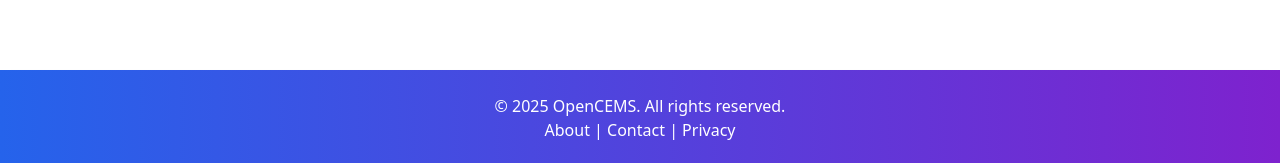
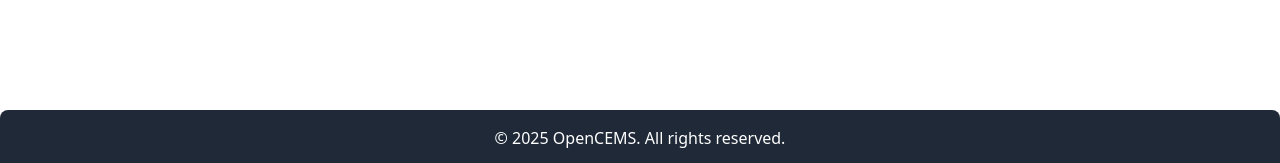
Before and after one commit to Anh-Dung-Nguyen/REPA, a React (Create React App) app in the folder repa_frontend/: page / in a window 1280 px wide. Shown: the part 634-797 px from the top of the page. Built offline with nearby package versions, Linux system fonts and the light colour scheme; no server answers.

Commit message:
Small update

```diff
--- a/repa_frontend/src/components/Footer.jsx
+++ b/repa_frontend/src/components/Footer.jsx
@@ -3,12 +3,9 @@
 class Footer extends Component {
   render() {
     return (
-      <footer className = "footer bg-gradient-to-r from-blue-600 to-purple-700 text-white p-6 shadow-lg">
-        <div className = "footer-content container mx-auto text-center">
+      <footer className="bg-gray-800 text-white p-4 text-center mt-8 rounded-t-lg">
+        <div className="container mx-auto">
           <p>&copy; {new Date().getFullYear()} OpenCEMS. All rights reserved.</p>
-          <nav>
-            <a href="/about">About</a> | <a href="/contact">Contact</a> | <a href="/privacy">Privacy</a>
-          </nav>
         </div>
       </footer>
     );
```
